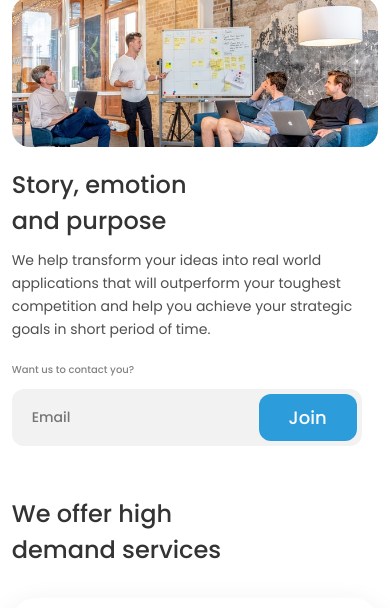
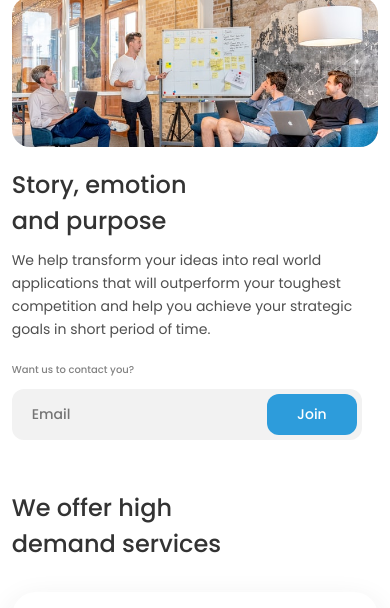
Before and after one commit to Adebesin-Cell/Edie-homepage, a plain HTML site: page index.html in a window 390 px wide. Shown: the part 236-844 px from the top of the page. Drawn offline with Linux system fonts and the light colour scheme.

Commit message:
updating UI

```diff
--- a/scss/components/_form.scss
+++ b/scss/components/_form.scss
@@ -95,6 +95,10 @@
       letter-spacing: 0em;
       text-align: left;
       color: var(--white);
+      @media only screen and (max-width: 600px) {
+        font-size: calc(var(--size-s));
+        line-height: 21px;
+      }
     }
   }
 }
```
Also changed, not shown: css/styles.css, 1 other file.
